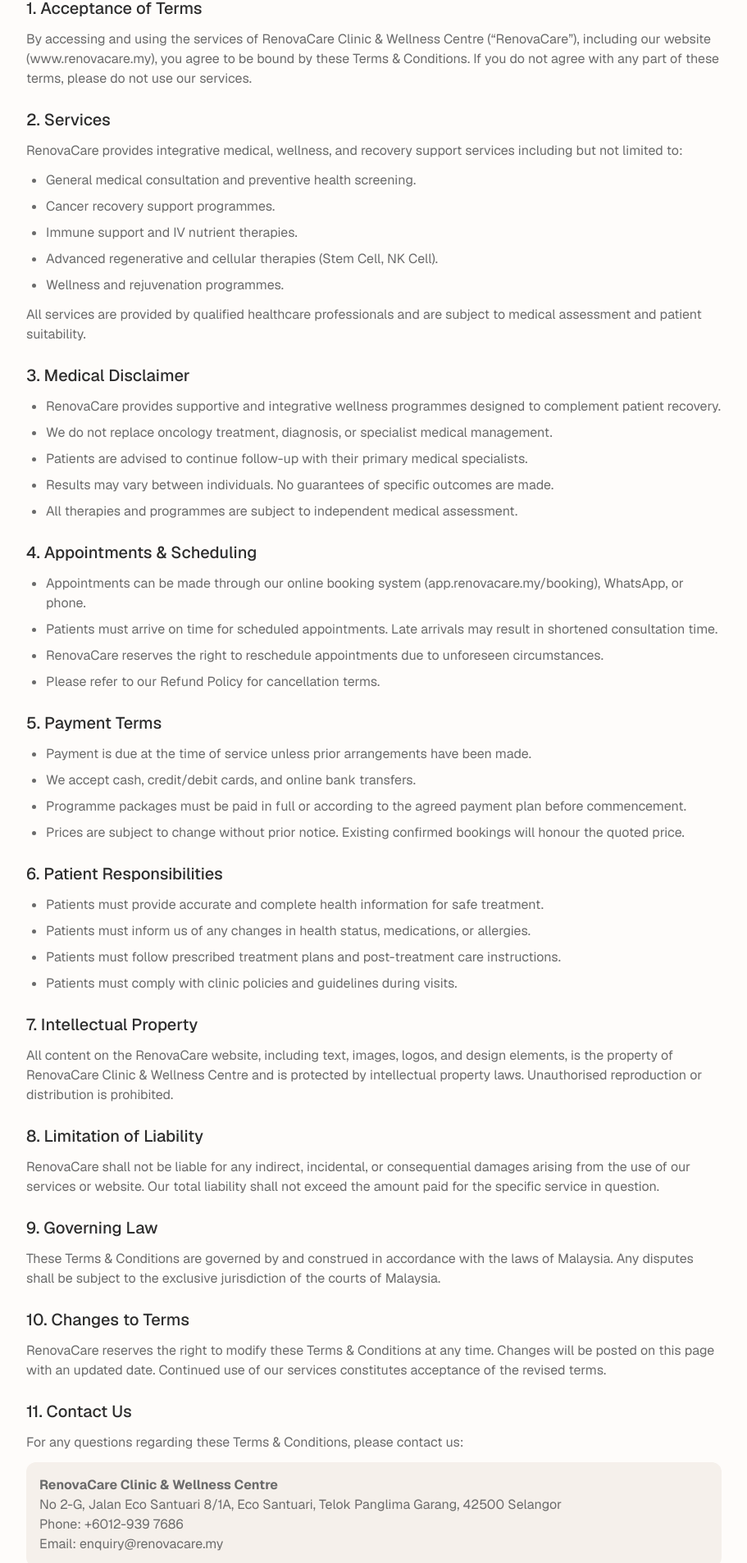
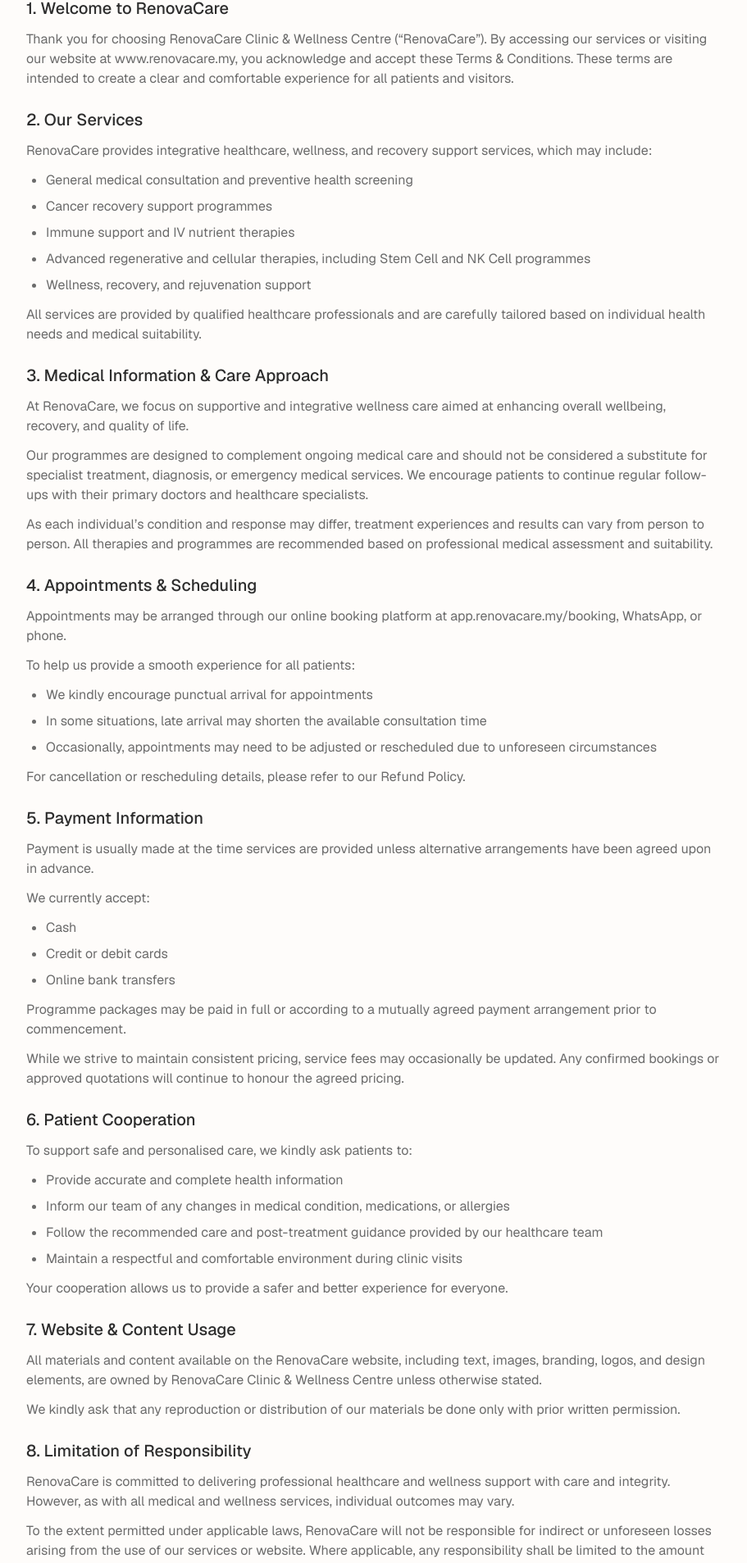
Before and after one commit to renovacaregroup-ui/renovacare-website, a Next.js app: page /terms in a window 1280 px wide. Shown: the part 200-2107 px from the top of the page at 82% size, without its empty margins (184-1095 px from the left). Built offline with nearby package versions, Linux system fonts and the light colour scheme.

Commit message:
Update Terms & Conditions

```diff
--- a/app/terms/page.tsx
+++ b/app/terms/page.tsx
@@ -14,92 +14,97 @@
           <p className="text-sm text-[var(--text-light)]">Last updated: May 2026</p>
 
           <section className="space-y-3">
-            <h2 className="text-xl font-medium text-[var(--text-dark)]">1. Acceptance of Terms</h2>
-            <p>By accessing and using the services of RenovaCare Clinic & Wellness Centre (&ldquo;RenovaCare&rdquo;), including our website (www.renovacare.my), you agree to be bound by these Terms & Conditions. If you do not agree with any part of these terms, please do not use our services.</p>
+            <h2 className="text-xl font-medium text-[var(--text-dark)]">1. Welcome to RenovaCare</h2>
+            <p>Thank you for choosing RenovaCare Clinic & Wellness Centre (&ldquo;RenovaCare&rdquo;). By accessing our services or visiting our website at www.renovacare.my, you acknowledge and accept these Terms & Conditions. These terms are intended to create a clear and comfortable experience for all patients and visitors.</p>
           </section>
 
           <section className="space-y-3">
-            <h2 className="text-xl font-medium text-[var(--text-dark)]">2. Services</h2>
-            <p>RenovaCare provides integrative medical, wellness, and recovery support services including but not limited to:</p>
+            <h2 className="text-xl font-medium text-[var(--text-dark)]">2. Our Services</h2>
+            <p>RenovaCare provides integrative healthcare, wellness, and recovery support services, which may include:</p>
             <ul className="list-disc pl-6 space-y-2">
-              <li>General medical consultation and preventive health screening.</li>
-              <li>Cancer recovery support programmes.</li>
-              <li>Immune support and IV nutrient therapies.</li>
-              <li>Advanced regenerative and cellular therapies (Stem Cell, NK Cell).</li>
-              <li>Wellness and rejuvenation programmes.</li>
+              <li>General medical consultation and preventive health screening</li>
+              <li>Cancer recovery support programmes</li>
+              <li>Immune support and IV nutrient therapies</li>
+              <li>Advanced regenerative and cellular therapies, including Stem Cell and NK Cell programmes</li>
+              <li>Wellness, recovery, and rejuvenation support</li>
             </ul>
-            <p>All services are provided by qualified healthcare professionals and are subject to medical assessment and patient suitability.</p>
+            <p>All services are provided by qualified healthcare professionals and are carefully tailored based on individual health needs and medical suitability.</p>
           </section>
 
           <section className="space-y-3">
-            <h2 className="text-xl font-medium text-[var(--text-dark)]">3. Medical Disclaimer</h2>
-            <ul className="list-disc pl-6 space-y-2">
-              <li>RenovaCare provides supportive and integrative wellness programmes designed to complement patient recovery.</li>
-              <li>We do not replace oncology treatment, diagnosis, or specialist medical management.</li>
-              <li>Patients are advised to continue follow-up with their primary medical specialists.</li>
-              <li>Results may vary between individuals. No guarantees of specific outcomes are made.</li>
-              <li>All therapies and programmes are subject to independent medical assessment.</li>
-            </ul>
+            <h2 className="text-xl font-medium text-[var(--text-dark)]">3. Medical Information &amp; Care Approach</h2>
+            <p>At RenovaCare, we focus on supportive and integrative wellness care aimed at enhancing overall wellbeing, recovery, and quality of life.</p>
+            <p>Our programmes are designed to complement ongoing medical care and should not be considered a substitute for specialist treatment, diagnosis, or emergency medical services. We encourage patients to continue regular follow-ups with their primary doctors and healthcare specialists.</p>
+            <p>As each individual&rsquo;s condition and response may differ, treatment experiences and results can vary from person to person. All therapies and programmes are recommended based on professional medical assessment and suitability.</p>
           </section>
 
           <section className="space-y-3">
-            <h2 className="text-xl font-medium text-[var(--text-dark)]">4. Appointments & Scheduling</h2>
+            <h2 className="text-xl font-medium text-[var(--text-dark)]">4. Appointments &amp; Scheduling</h2>
+            <p>Appointments may be arranged through our online booking platform at app.renovacare.my/booking, WhatsApp, or phone.</p>
+            <p>To help us provide a smooth experience for all patients:</p>
             <ul className="list-disc pl-6 space-y-2">
-              <li>Appointments can be made through our online booking system (app.renovacare.my/booking), WhatsApp, or phone.</li>
-              <li>Patients must arrive on time for scheduled appointments. Late arrivals may result in shortened consultation time.</li>
-              <li>RenovaCare reserves the right to reschedule appointments due to unforeseen circumstances.</li>
-              <li>Please refer to our Refund Policy for cancellation terms.</li>
+              <li>We kindly encourage punctual arrival for appointments</li>
+              <li>In some situations, late arrival may shorten the available consultation time</li>
+              <li>Occasionally, appointments may need to be adjusted or rescheduled due to unforeseen circumstances</li>
             </ul>
+            <p>For cancellation or rescheduling details, please refer to our Refund Policy.</p>
           </section>
 
           <section className="space-y-3">
-            <h2 className="text-xl font-medium text-[var(--text-dark)]">5. Payment Terms</h2>
+            <h2 className="text-xl font-medium text-[var(--text-dark)]">5. Payment Information</h2>
+            <p>Payment is usually made at the time services are provided unless alternative arrangements have been agreed upon in advance.</p>
+            <p>We currently accept:</p>
             <ul className="list-disc pl-6 space-y-2">
-              <li>Payment is due at the time of service unless prior arrangements have been made.</li>
-              <li>We accept cash, credit/debit cards, and online bank transfers.</li>
-              <li>Programme packages must be paid in full or according to the agreed payment plan before commencement.</li>
-              <li>Prices are subject to change without prior notice. Existing confirmed bookings will honour the quoted price.</li>
+              <li>Cash</li>
+              <li>Credit or debit cards</li>
+              <li>Online bank transfers</li>
             </ul>
+            <p>Programme packages may be paid in full or according to a mutually agreed payment arrangement prior to commencement.</p>
+            <p>While we strive to maintain consistent pricing, service fees may occasionally be updated. Any confirmed bookings or approved quotations will continue to honour the agreed pricing.</p>
           </section>
 
           <section className="space-y-3">
-            <h2 className="text-xl font-medium text-[var(--text-dark)]">6. Patient Responsibilities</h2>
+            <h2 className="text-xl font-medium text-[var(--text-dark)]">6. Patient Cooperation</h2>
+            <p>To support safe and personalised care, we kindly ask patients to:</p>
             <ul className="list-disc pl-6 space-y-2">
-              <li>Patients must provide accurate and complete health information for safe treatment.</li>
-              <li>Patients must inform us of any changes in health status, medications, or allergies.</li>
-              <li>Patients must follow prescribed treatment plans and post-treatment care instructions.</li>
-              <li>Patients must comply with clinic policies and guidelines during visits.</li>
+              <li>Provide accurate and complete health information</li>
+              <li>Inform our team of any changes in medical condition, medications, or allergies</li>
+              <li>Follow the recommended care and post-treatment guidance provided by our healthcare team</li>
+              <li>Maintain a respectful and comfortable environment during clinic visits</li>
             </ul>
+            <p>Your cooperation allows us to provide a safer and better experience for everyone.</p>
           </section>
 
           <section className="space-y-3">
-            <h2 className="text-xl font-medium text-[var(--text-dark)]">7. Intellectual Property</h2>
-            <p>All content on the RenovaCare website, including text, images, logos, and design elements, is the property of RenovaCare Clinic & Wellness Centre and is protected by intellectual property laws. Unauthorised reproduction or distribution is prohibited.</p>
+            <h2 className="text-xl font-medium text-[var(--text-dark)]">7. Website &amp; Content Usage</h2>
+            <p>All materials and content available on the RenovaCare website, including text, images, branding, logos, and design elements, are owned by RenovaCare Clinic &amp; Wellness Centre unless otherwise stated.</p>
+            <p>We kindly ask that any reproduction or distribution of our materials be done only with prior written permission.</p>
           </section>
 
           <section className="space-y-3">
-            <h2 className="text-xl font-medium text-[var(--text-dark)]">8. Limitation of Liability</h2>
-            <p>RenovaCare shall not be liable for any indirect, incidental, or consequential damages arising from the use of our services or website. Our total liability shall not exceed the amount paid for the specific service in question.</p>
+            <h2 className="text-xl font-medium text-[var(--text-dark)]">8. Limitation of Responsibility</h2>
+            <p>RenovaCare is committed to delivering professional healthcare and wellness support with care and integrity. However, as with all medical and wellness services, individual outcomes may vary.</p>
+            <p>To the extent permitted under applicable laws, RenovaCare will not be responsible for indirect or unforeseen losses arising from the use of our services or website. Where applicable, any responsibility shall be limited to the amount paid for the specific service involved.</p>
           </section>
 
           <section className="space-y-3">
-            <h2 className="text-xl font-medium text-[var(--text-dark)]">9. Governing Law</h2>
-            <p>These Terms & Conditions are governed by and construed in accordance with the laws of Malaysia. Any disputes shall be subject to the exclusive jurisdiction of the courts of Malaysia.</p>
+            <h2 className="text-xl font-medium text-[var(--text-dark)]">9. Applicable Law</h2>
+            <p>These Terms &amp; Conditions are governed in accordance with the laws of Malaysia. Any matters arising in relation to our services shall be handled under the jurisdiction of the courts of Malaysia.</p>
           </section>
 
           <section className="space-y-3">
-            <h2 className="text-xl font-medium text-[var(--text-dark)]">10. Changes to Terms</h2>
-            <p>RenovaCare reserves the right to modify these Terms & Conditions at any time. Changes will be posted on this page with an updated date. Continued use of our services constitutes acceptance of the revised terms.</p>
+            <h2 className="text-xl font-medium text-[var(--text-dark)]">10. Updates to These Terms</h2>
+            <p>From time to time, RenovaCare may update these Terms &amp; Conditions to reflect service improvements, operational updates, or regulatory requirements.</p>
+            <p>Any revised version will be published on this page together with the updated effective date. Continued use of our services after updates are published indicates acceptance of the revised terms.</p>
           </section>
 
           <section className="space-y-3">
             <h2 className="text-xl font-medium text-[var(--text-dark)]">11. Contact Us</h2>
-            <p>For any questions regarding these Terms & Conditions, please contact us:</p>
+            <p>If you have any questions or require further clarification regarding these Terms &amp; Conditions, our team will be happy to assist you.</p>
             <div className="bg-[var(--cream)] rounded-xl p-4 mt-2">
-              <p><strong>RenovaCare Clinic & Wellness Centre</strong></p>
-              <p>No 2-G, Jalan Eco Santuari 8/1A, Eco Santuari, Telok Panglima Garang, 42500 Selangor</p>
-              <p>Phone: +6012-939 7686</p>
-              <p>Email: enquiry@renovacare.my</p>
+              <p><strong>RenovaCare Clinic &amp; Wellness Centre</strong></p>
+              <p>Website: www.renovacare.my</p>
+              <p>Booking: app.renovacare.my/booking</p>
             </div>
           </section>
         </div>
```
